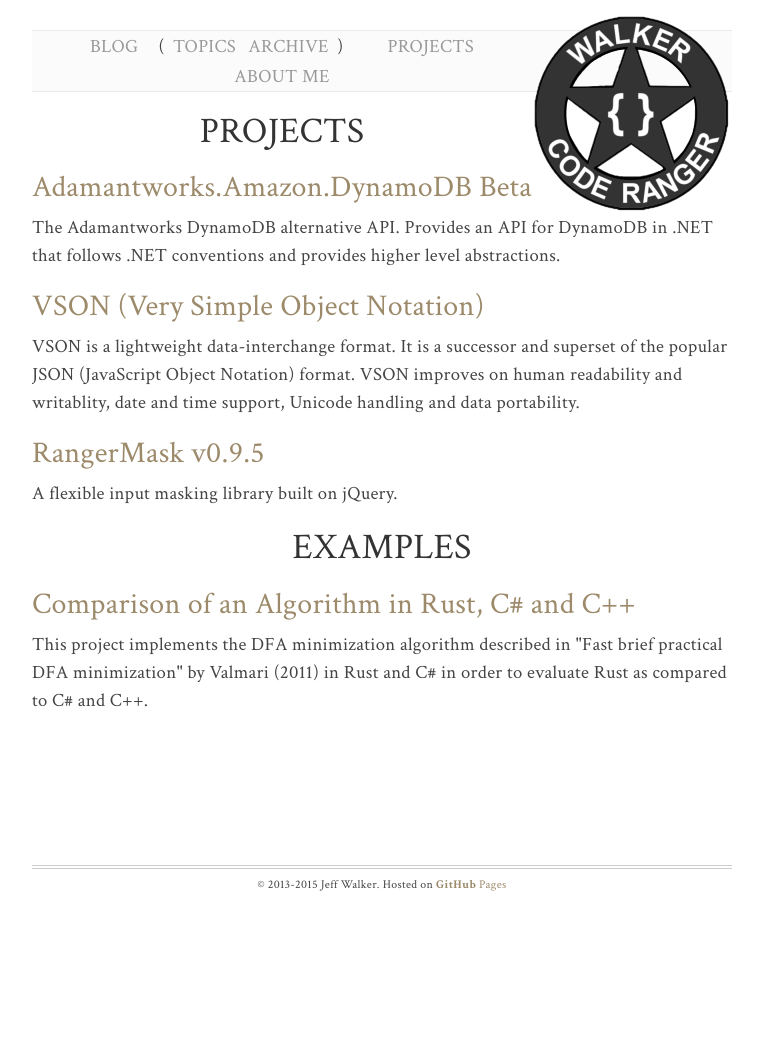
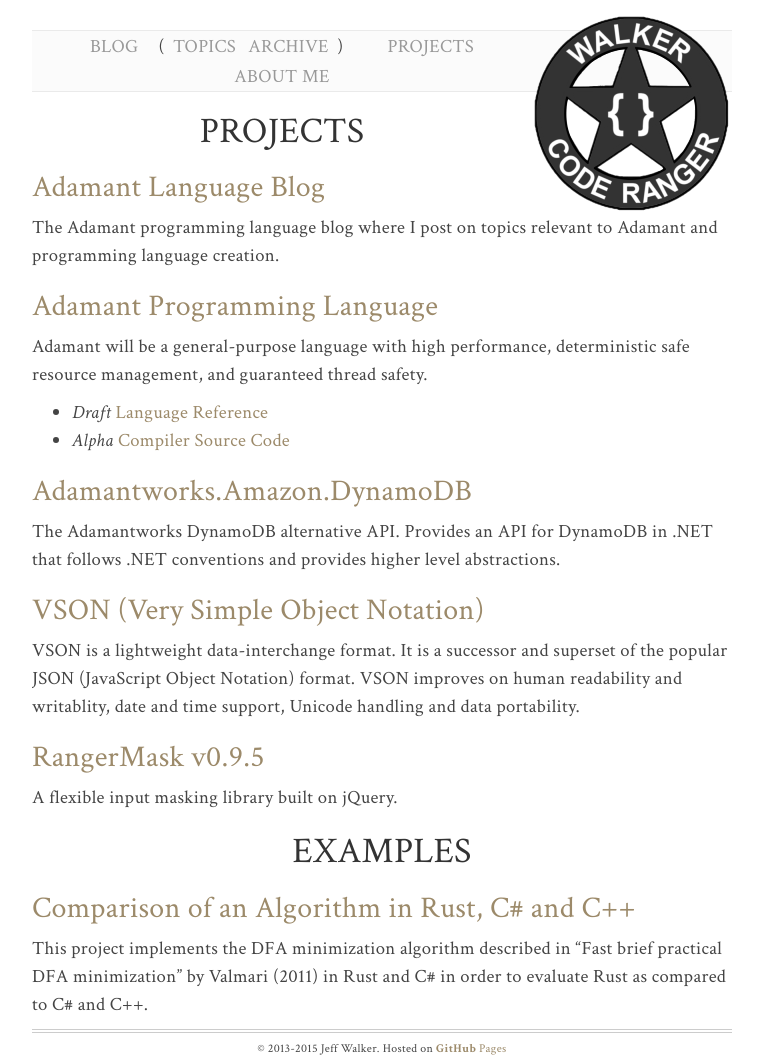
Before and after one commit to WalkerCodeRanger/WalkerCodeRanger.com, a Jekyll site: the page built from projects/index.html, in a window 1280 px wide. Shown: the whole page, without its empty margins (258-1021 px from the left). Built offline with Jekyll 4.4.1, drawn with Linux system fonts in a browser that asks for light colours; nearby versions of some CDN libraries; comment, search, counter and statistics services are not loaded; before the commit the page ends 900 px from its top, so only the background shows below that.

Commit message:
update projects to include Adamant

```diff
--- a/projects/index.html
+++ b/projects/index.html
@@ -7,7 +7,20 @@
 <div id="projects">
     <h1>Projects</h1>
     <section class="project">
-        <h2><a href="https://github.com/Adamantworks/Amazon.DynamoDB">Adamantworks.Amazon.DynamoDB Beta</a></h2>
+        <h2><a href="https://blog.adamant-lang.org">Adamant Language Blog</a></h2>
+        <p>The Adamant programming language blog where I post on topics relevant to Adamant and programming language creation.</p>
+    </section>
+    <section class="project">
+        <h2><a href="https://adamant-lang.org">Adamant Programming Language</a></h2>
+        <p>Adamant will be a general-purpose language with high performance, deterministic safe
+            resource management, and guaranteed thread safety.</p>
+        <ul>
+            <li><em>Draft</em> <a href="https://github.com/adamant/adamant.language.reference/blob/master/src/book.md">Language Reference</a></li>
+            <li><em>Alpha</em> <a href="https://github.com/adamant/adamant.tools.compiler.bootstrap">Compiler Source Code</a></li>
+        </ul>
+    </section>
+    <section class="project">
+        <h2><a href="https://github.com/Adamantworks/Amazon.DynamoDB">Adamantworks.Amazon.DynamoDB</a></h2>
         <p>The Adamantworks DynamoDB alternative API. Provides an API for DynamoDB in .NET that follows .NET
         conventions and provides higher level abstractions.</p>
     </section>
@@ -22,6 +35,6 @@
     <h1>Examples</h1>
     <section class="project">
         <h2><a href="https://github.com/WalkerCodeRanger/dfaMinimizationComparison">Comparison of an Algorithm in Rust, C# and C++</a></h2>
-        <p>This project implements the DFA minimization algorithm described in "Fast brief practical DFA minimization" by Valmari (2011) in Rust and C# in order to evaluate Rust as compared to C# and C++.</p>
+        <p>This project implements the DFA minimization algorithm described in “Fast brief practical DFA minimization” by Valmari (2011) in Rust and C# in order to evaluate Rust as compared to C# and C++.</p>
     </section>
 </div>
```
